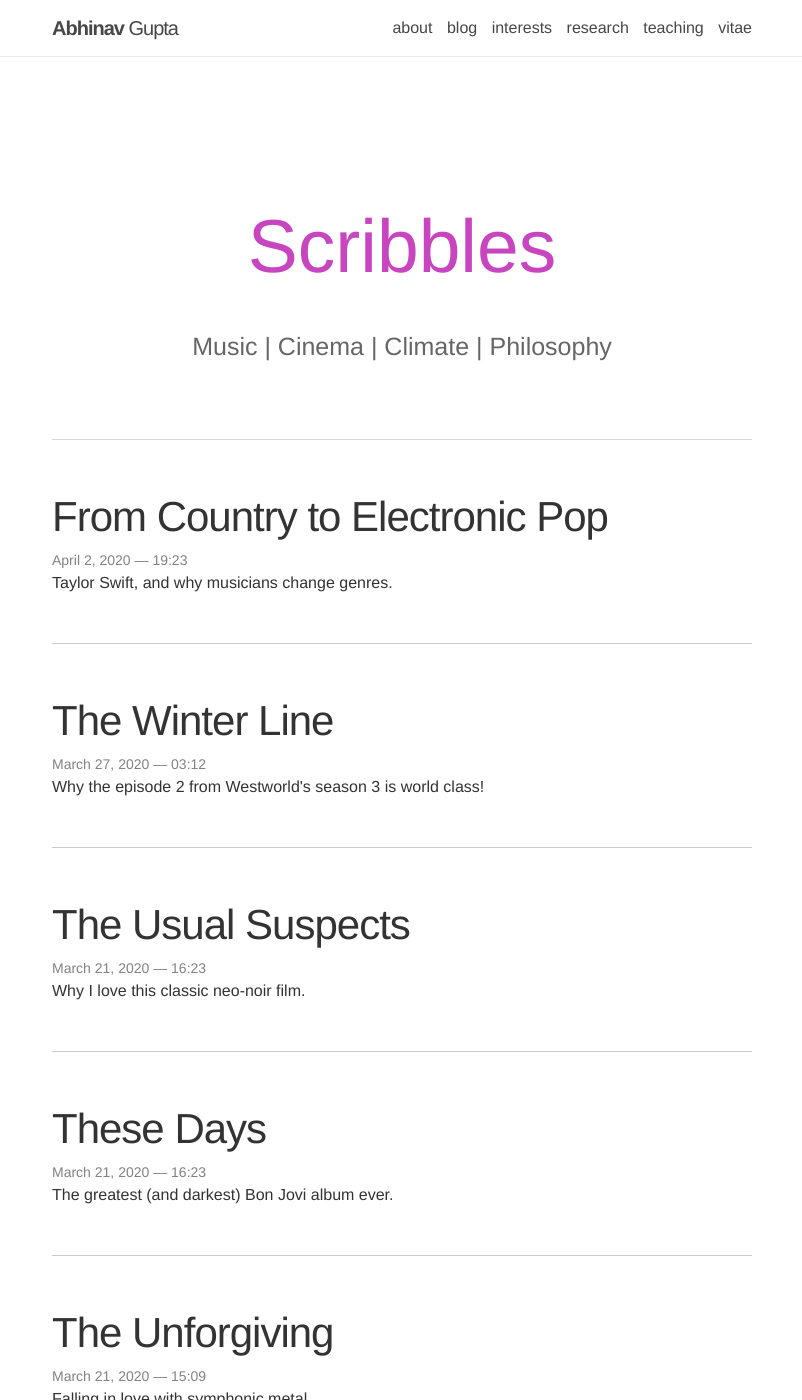
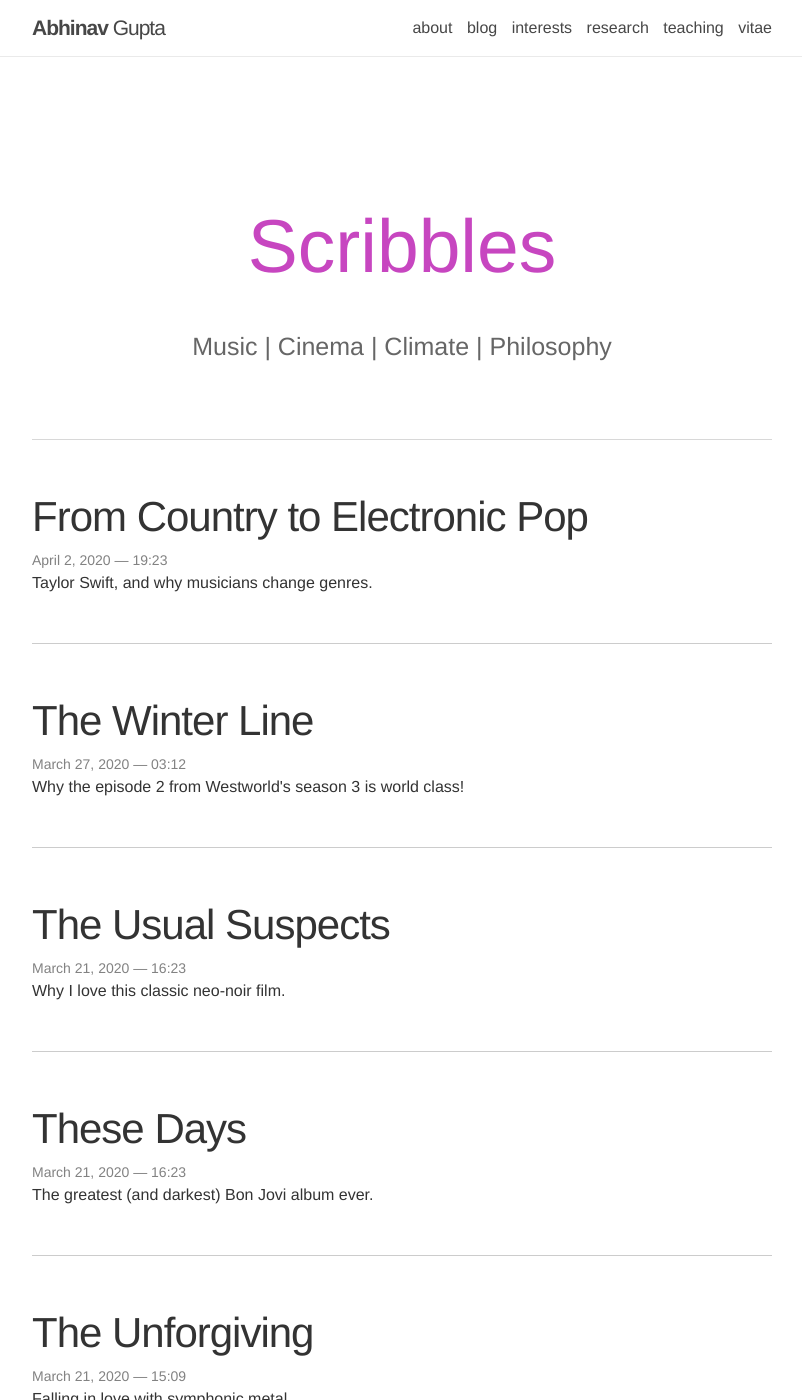
Before and after one commit to BonJovi1/bonjovi1.github.io, a Jekyll site: the page built from blog/index.html, in a window 1280 px wide and 1400 px high. Shown: the whole window, without its empty margins (238-1040 px from the left). Built offline with Jekyll 4.4.1, drawn with Linux system fonts in a browser that asks for light colours; nearby versions of some CDN libraries; the list of posts is cut into pages by our own code.

Commit message:
linking the title

```diff
--- a/_includes/header.html
+++ b/_includes/header.html
@@ -3,10 +3,13 @@
   <div class="wrapper">
 
     {% if page.layout != "about" %}
+    <!-- <div font-size="25px"> -->
     <span class="site-title">
         {% assign name = site.name | split: ' ' %}
-        <strong>{{ name | first }}</strong> {{ name | last }}
+
+        <a href="{{ site.baseurl | prepend: site.url }}"> <strong>{{ name | first }}</strong> {{ name | last }} </a>
     </span>
+    <!-- </div> -->
     {% endif %}
 
     <nav class="site-nav">
--- a/_sass/_base.scss
+++ b/_sass/_base.scss
@@ -26,8 +26,8 @@
 }
 
 .wrapper {
-    max-width: -webkit-calc(800px - (#{$horizontal-spacing-unit} * 2));
-    max-width:         calc(800px - (#{$horizontal-spacing-unit} * 2));
+    max-width: -webkit-calc(840px - (#{$horizontal-spacing-unit} * 2));
+    max-width:         calc(840px - (#{$horizontal-spacing-unit} * 2));
     margin-right: auto;
     margin-left: auto;
     padding-right: $horizontal-spacing-unit;
--- a/_sass/_header.scss
+++ b/_sass/_header.scss
@@ -16,6 +16,14 @@
     letter-spacing: -1px;
     margin-bottom: 0;
 }
+
+.site-title a {
+    font-size: 21px;
+    line-height: $nav-height;
+    letter-spacing: -1px;
+    margin-bottom: 0;
+}
+
 .site-nav {
     float: right;
     line-height: $nav-height;
```
